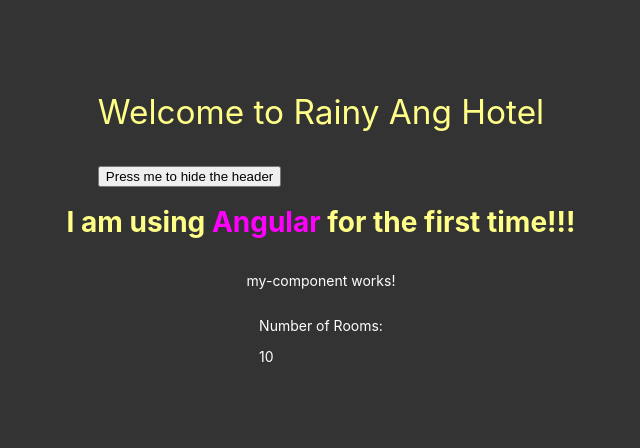
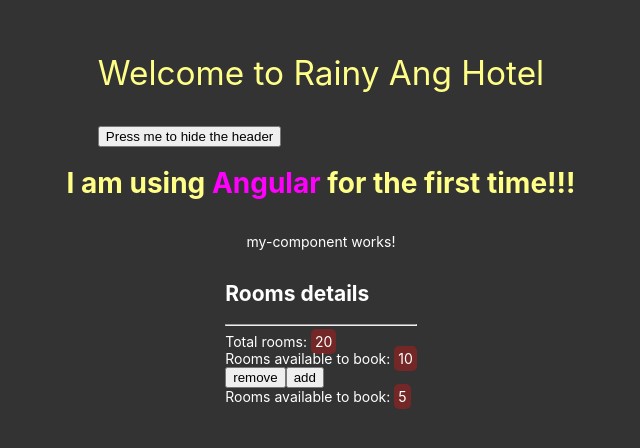
Before and after one commit to aleafreinn/angular-project-rainy-hotel, an Angular app: page / in a window 1280 px wide. Shown: the part 188-636 px from the top of the page, without its empty margins (319-959 px from the left). Built offline with nearby package versions, Linux system fonts and the light colour scheme.

Commit message:
ngIf directives

```diff
--- /dev/null
+++ b/src/app/rooms/room.ts
@@ -0,0 +1,10 @@
+export interface Room {
+  totalRooms: number;
+  availableRooms: number;
+  bookedRooms: number;
+}
+
+export interface Modifier {
+  add(): void;
+  remove(): void;
+}
--- a/src/app/rooms/rooms.component.html
+++ b/src/app/rooms/rooms.component.html
@@ -1,5 +1,46 @@
-<p>Number of Rooms:</p>
+<h2>Rooms details</h2>
+<hr />
 
-<div [innerText]="numberOfRooms"></div>
+<!-- <div [innerText]="numberOfRooms"></div> -->
+
+<div>
+  Total rooms:
+  <span
+    style="
+      background-color: rgba(116, 39, 39, 50);
+      padding: 0.25rem;
+      border-radius: 5px;
+    "
+    >{{ rooms.totalRooms }}</span
+  >
+</div>
+<div *ngIf="rooms.availableRooms > 0">
+  Rooms available to book:
+  <span
+    style="
+      background-color: rgba(116, 39, 39, 50);
+      padding: 0.25rem;
+      border-radius: 5px;
+    "
+    >{{ rooms.availableRooms }}</span
+  >
+</div>
+
+<p *ngIf="rooms.availableRooms === 0">No rooms available!</p>
+
+<button (click)="availableModifier.remove()">remove</button>
+<button (click)="availableModifier.add()">add</button>
+
+<div *ngIf="rooms.bookedRooms > 0">
+  Rooms available to book:
+  <span
+    style="
+      background-color: rgba(116, 39, 39, 50);
+      padding: 0.25rem;
+      border-radius: 5px;
+    "
+    >{{ rooms.bookedRooms }}</span
+  >
+</div>
 
 <!-- document.getElementById('numberOfRooms').innerText = numberOfRooms; -->
--- a/src/app/rooms/rooms.component.scss
+++ b/src/app/rooms/rooms.component.scss
@@ -1,3 +1,7 @@
 * {
   color: white;
 }
+
+button {
+  color: black;
+}
--- a/src/app/rooms/rooms.component.ts
+++ b/src/app/rooms/rooms.component.ts
@@ -1,4 +1,5 @@
 import { Component, OnInit } from '@angular/core';
+import { Modifier, Room } from './room';
 
 @Component({
   selector: 'happ-rooms',
@@ -6,9 +7,24 @@
   styleUrls: ['./rooms.component.scss'],
 })
 export class RoomsComponent implements OnInit {
-  numberOfRooms = 10;
+  // numberOfRooms = 10;
+
+  rooms: Room = {
+    totalRooms: 20,
+    availableRooms: 10,
+    bookedRooms: 5,
+  };
 
   constructor() {}
 
   ngOnInit(): void {}
+
+  availableModifier: Modifier = {
+    add: () =>
+      this.rooms.availableRooms === this.rooms.totalRooms
+        ? this.rooms.totalRooms
+        : this.rooms.availableRooms++,
+    remove: () =>
+      this.rooms.availableRooms === 0 ? 0 : this.rooms.availableRooms--,
+  };
 }
```
